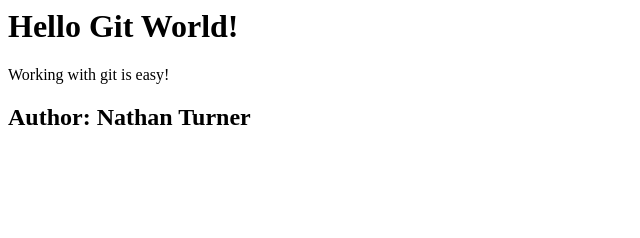
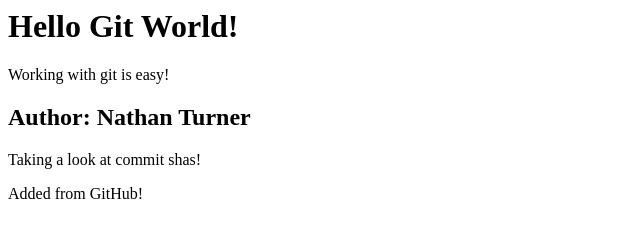
Before and after one commit to Nathan-Turner-IBM/GitGithubMasterClass, a plain HTML site: page index.html in a window 1280 px wide. Shown: the whole page, without its empty margins (0-640 px from the left). Drawn offline with Linux system fonts and the light colour scheme.

Commit message:
Update index.html
Added some code from Github

```diff
--- a/index.html
+++ b/index.html
@@ -5,3 +5,11 @@
 </div>
 
 <h2>Author: Nathan Turner</h2>
+
+<div>
+    <p>Taking a look at commit shas!</p>
+</div>
+
+<div>
+    <p>Added from GitHub!</p>
+</div>
```
